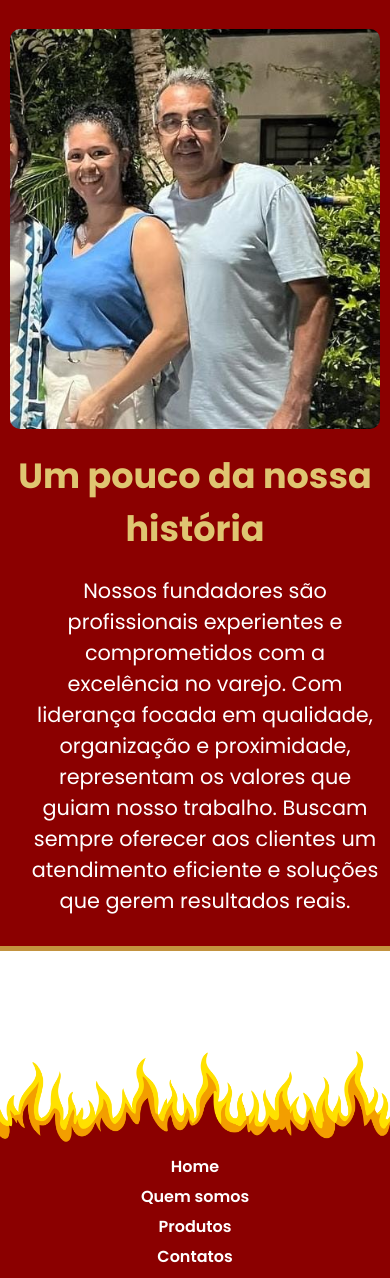
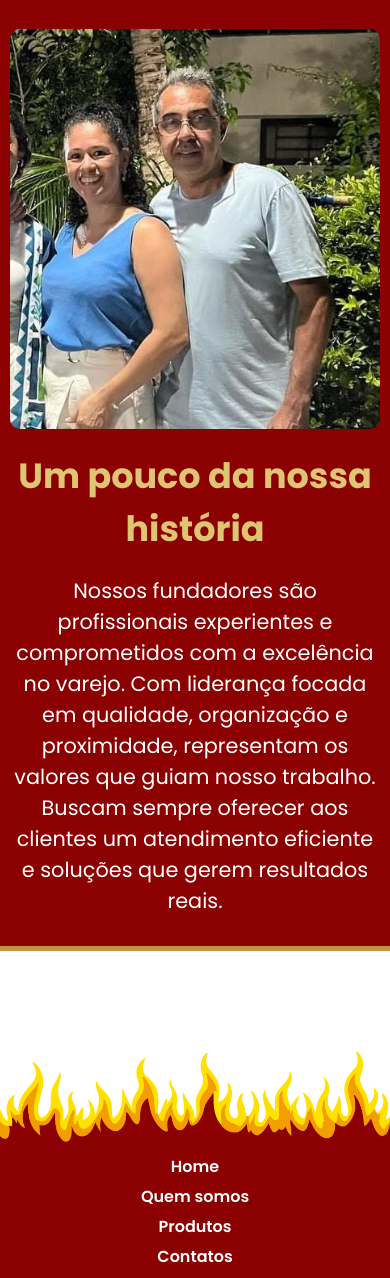
Before and after one commit to Henrique-Enzo/Reginaldo-Espetos, a PHP site: page /quemSomos.html in a window 390 px wide. Shown: the part 1088-2366 px from the top of the page. Run offline with PHP 8.4, Linux system fonts and the light colour scheme.

Commit message:
ajustando texto do quem somos

```diff
--- a/css/quemsomos.css
+++ b/css/quemsomos.css
@@ -128,6 +128,10 @@ iframe {
   .img-quem-somos {
     margin-right: 0px;
   }
+
+  .nossa-historia p {
+    padding-left: 0;
+  }
 }
 
 @media (max-width: 650px) {
```
